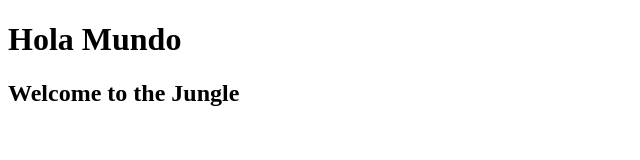
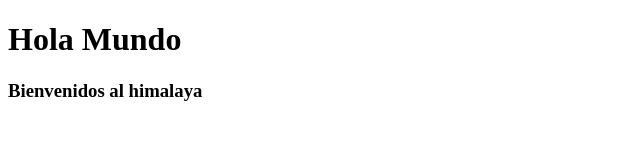
Before and after one commit to DPalomar1310/Proyect, a plain HTML site: page index.html in a window 1280 px wide. Shown: the whole page, without its empty margins (0-640 px from the left). Drawn offline with Linux system fonts and the light colour scheme.

Commit message:
Agregamos un comando de h3

```diff
--- a/index.html
+++ b/index.html
@@ -7,6 +7,6 @@
 </head>
 <body>
     <h1>Hola Mundo</h1>
-    <h2>Welcome to the Jungle</h2>
+    <h3>Bienvenidos al himalaya</h3>
 </body>
 </html>
```
